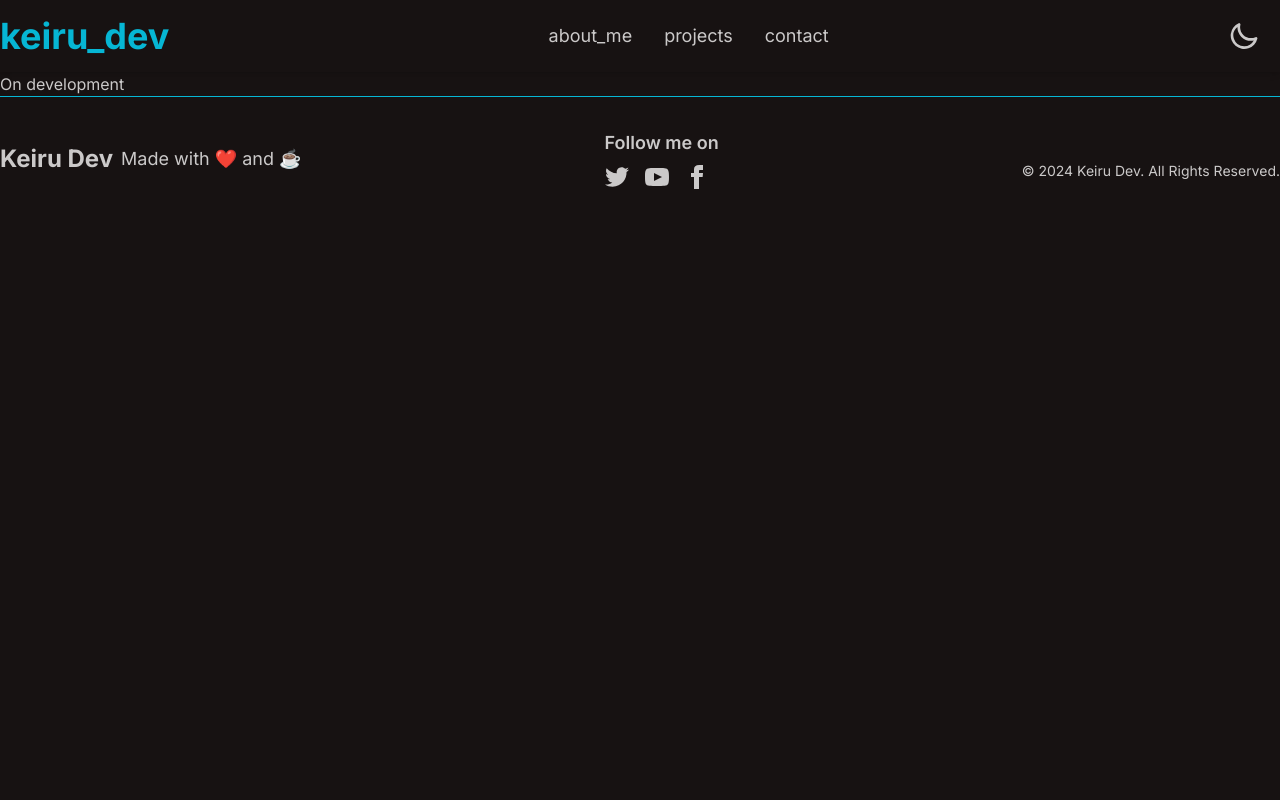
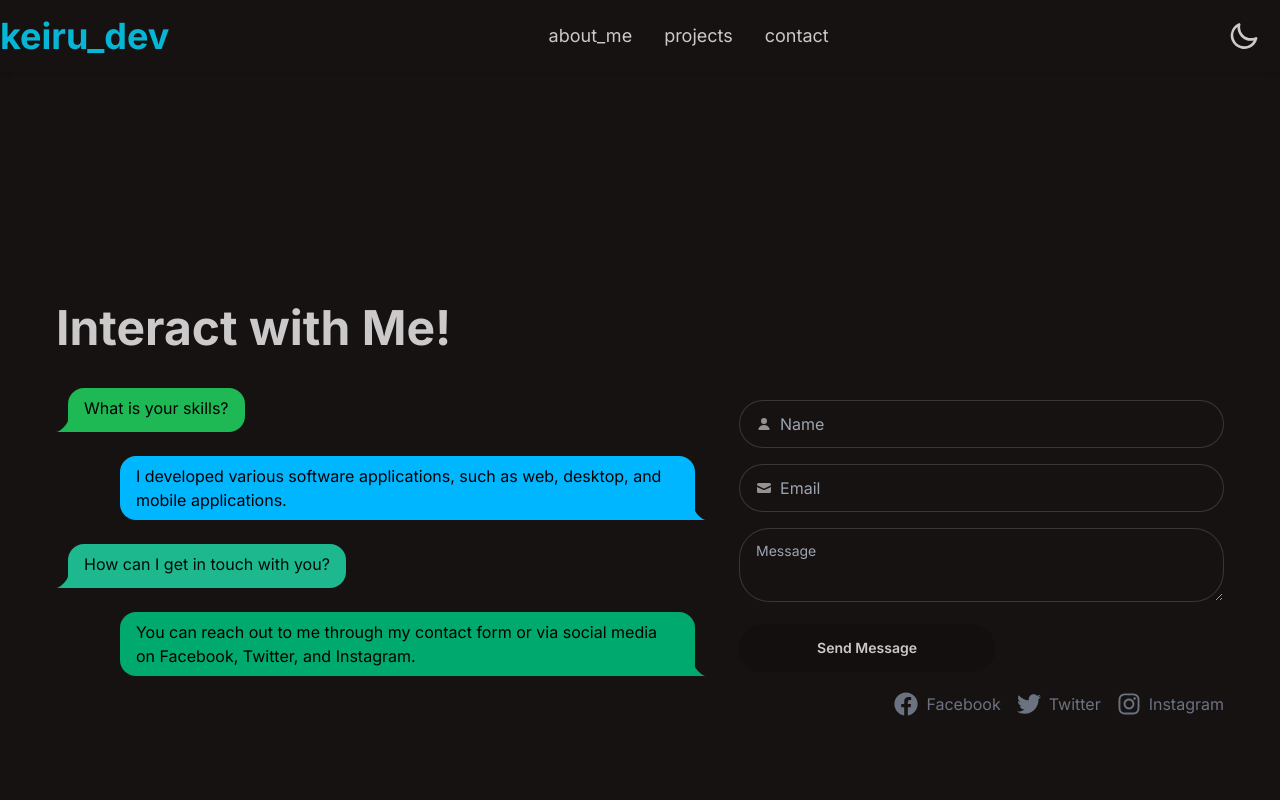
Before and after one commit to Ashtreus1/Keiru-Dev, a Next.js app: page /contacts in a window 1280 px wide. Shown: the top 800 px of the page. Built offline with nearby package versions, Linux system fonts and the light colour scheme.

Commit message:
contact me page route finished

```diff
--- a/package.json
+++ b/package.json
@@ -15,6 +15,7 @@
     "react": "^18",
     "react-dom": "^18",
     "react-icons": "^5.2.1",
+    "react-intersection-observer": "^9.10.2",
     "react-wrap-balancer": "^1.1.0"
   },
   "devDependencies": {
--- a/src/app/contacts/page.jsx
+++ b/src/app/contacts/page.jsx
@@ -1,11 +1,21 @@
+import React from 'react';
+import ContactForm from '@/components/Contacts/ContactForm';
+import Faq from '@/components/Contacts/Faq';
 
+const ContactOverview = () => {
+    return (
+        <div className="min-h-screen flex flex-col justify-center items-center mb-10 mx-10">
+            <div className="mx-4 md:mx-20 w-full">
+                <div className="p-4">
+                    <h2 className="text-4xl md:text-5xl font-bold mb-4 mt-10">Interact with Me!</h2>
+                </div>
+                <div className="flex flex-col sm:flex-row justify-center">
+                    <Faq />
+                    <ContactForm />
+                </div>
+            </div>
+        </div>
+    );
+};
 
-const Contact = () => {
-    return(
-        <section>
-            On development
-        </section>
-    );
-}
-
-export default Contact;
+export default ContactOverview;
--- /dev/null
+++ b/src/components/Contacts/ContactForm.jsx
@@ -0,0 +1,49 @@
+import React from 'react';
+import { FaFacebook, FaTwitter, FaInstagram } from 'react-icons/fa';
+
+const ContactForm = () => {
+    return (
+        <div className="relative w-full md:w-1/2 p-4">
+            <form>
+                <div className="mb-4">
+                    <label className="input input-bordered rounded-btn flex items-center gap-2">
+                        <svg xmlns="http://www.w3.org/2000/svg" viewBox="0 0 16 16" fill="currentColor" className="w-4 h-4 opacity-70">
+                            <path d="M8 8a3 3 0 1 0 0-6 3 3 0 0 0 0 6ZM12.735 14c.618 0 1.093-.561.872-1.139a6.002 6.002 0 0 0-11.215 0c-.22.578.254 1.139.872 1.139h9.47Z" />
+                        </svg>
+                        <input type="text" className="grow" placeholder="Name" />
+                    </label>
+                </div>
+                <div className="mb-4">
+                    <label className="input input-bordered flex items-center gap-2">
+                        <svg xmlns="http://www.w3.org/2000/svg" viewBox="0 0 16 16" fill="currentColor" className="w-4 h-4 opacity-70">
+                            <path d="M2.5 3A1.5 1.5 0 0 0 1 4.5v.793c.026.009.051.02.076.032L7.674 8.51c.206.1.446.1.652 0l6.598-3.185A.755.755 0 0 1 15 5.293V4.5A1.5 1.5 0 0 0 13.5 3h-11Z" />
+                            <path d="M15 6.954 8.978 9.86a2.25 2.25 0 0 1-1.956 0L1 6.954V11.5A1.5 1.5 0 0 0 2.5 13h11a1.5 1.5 0 0 0 1.5-1.5V6.954Z" />
+                        </svg>
+                        <input type="text" className="grow" placeholder="Email" />
+                    </label>
+                </div>
+                <div className="mb-4">
+                    <textarea className="textarea textarea-bordered w-full" placeholder="Message"></textarea>
+                </div>
+                <button className="btn btn-wide hover:bg-cyan-400 hover:text-black transition-color">Send Message</button>
+            </form>
+
+            <div className="absolute right-4 mt-5 flex gap-4">
+                <a href="#" className="text-gray-500 hover:text-cyan-500 flex items-center gap-2">
+                    <FaFacebook className="w-6 h-6" />
+                    Facebook
+                </a>
+                <a href="#" className="text-gray-500 hover:text-cyan-500 flex items-center gap-2">
+                    <FaTwitter className="w-6 h-6" />
+                    Twitter
+                </a>
+                <a href="#" className="text-gray-500 hover:text-cyan-500 flex items-center gap-2">
+                    <FaInstagram className="w-6 h-6" />
+                    Instagram
+                </a>
+            </div>
+        </div>
+    );
+};
+
+export default ContactForm;
--- /dev/null
+++ b/src/components/Contacts/Faq.jsx
@@ -0,0 +1,47 @@
+"use client"
+import React from 'react';
+import { motion, useInView } from 'framer-motion';
+
+const containerVariants = {
+    hidden: { opacity: 0, y: -50 },
+    visible: { opacity: 1, y: 0, transition: { duration: 0.8, ease: "easeOut", staggerChildren: 0.3 } }
+};
+
+const itemVariants = {
+    hidden: { opacity: 0, y: 20 },
+    visible: { opacity: 1, y: 0, transition: { duration: 0.6, ease: "easeOut" } }
+};
+
+const Faq = () => {
+    const ref = React.useRef(null);
+    const isInView = useInView(ref, { once: false });
+
+    return (
+        <section className="relative flex justify-center" ref={ref}>
+            <div className="container mx-auto px-4">
+                <motion.div
+                    initial="hidden"
+                    animate={isInView ? "visible" : "hidden"}
+                    variants={containerVariants}
+                >
+                    <div className="w-full max-w-3xl">
+                        <motion.div className="chat chat-start mb-4" variants={itemVariants}>
+                            <div className="chat-bubble chat-bubble-primary">What is your skills?</div>
+                        </motion.div>
+                        <motion.div className="chat chat-end mb-4" variants={itemVariants}>
+                            <div className="chat-bubble chat-bubble-info">I developed various software applications, such as web, desktop, and mobile applications.</div>
+                        </motion.div>
+                        <motion.div className="chat chat-start mb-4" variants={itemVariants}>
+                            <div className="chat-bubble chat-bubble-secondary">How can I get in touch with you?</div>
+                        </motion.div>
+                        <motion.div className="chat chat-end mb-4" variants={itemVariants}>
+                            <div className="chat-bubble chat-bubble-success">You can reach out to me through my contact form or via social media on Facebook, Twitter, and Instagram.</div>
+                        </motion.div>
+                    </div>
+                </motion.div>
+            </div>
+        </section>
+    );
+};
+
+export default Faq;
--- a/src/components/Footer.jsx
+++ b/src/components/Footer.jsx
@@ -1,5 +1,3 @@
-import socialLinks from '@/config/links';
-
 export const Footer = () => {
     return (
         <footer className="border-t border-cyan-500">
@@ -8,16 +6,6 @@ export const Footer = () => {
                     <h2 className="text-2xl font-bold">Keiru Dev</h2>
                     <p className="ml-2 text-lg">Made with ❤️ and ☕</p>
                 </div>
-                <div className="mt-6 lg:mt-0">
-                    <h6 className="text-lg font-semibold">Follow me on</h6>
-                    <div className="flex space-x-4 mt-2 ">
-                        {socialLinks.map((link) => (
-                            <a key={link.id} href={link.url} className="text-lg">
-                                {link.icon}
-                            </a>
-                        ))}
-                    </div>
-                </div>
                 <div className="mt-6 text-sm">
                     <p>&copy; {new Date().getFullYear()} Keiru Dev. All Rights Reserved.</p>
                 </div>
--- a/src/components/landing page/ContactOverview.jsx
+++ b/src/components/landing page/ContactOverview.jsx
@@ -7,7 +7,7 @@ const ContactOverview = () => {
             <div className="mx-4 md:mx-20">
                 <div className="p-4">
                     <h2 className="text-3xl md:text-5xl text-cyan-500 font-bold text-center mb-4">Interact with Me</h2>
-                    <p className="text-center text-gray-700 mb-8">
+                    <p className="text-center mb-8">
                         I'm always open to discuss new projects, <br />
                         creative ideas, or opportunities to be part of your vision. <br />
                         <span className='text-cyan-500 font-bold'>Reach out</span> and <span className='text-cyan-500 font-bold'>let's start a conversation!</span>
```
Also changed, not shown: 1 other file (tests, documents, lock files or other folders).
